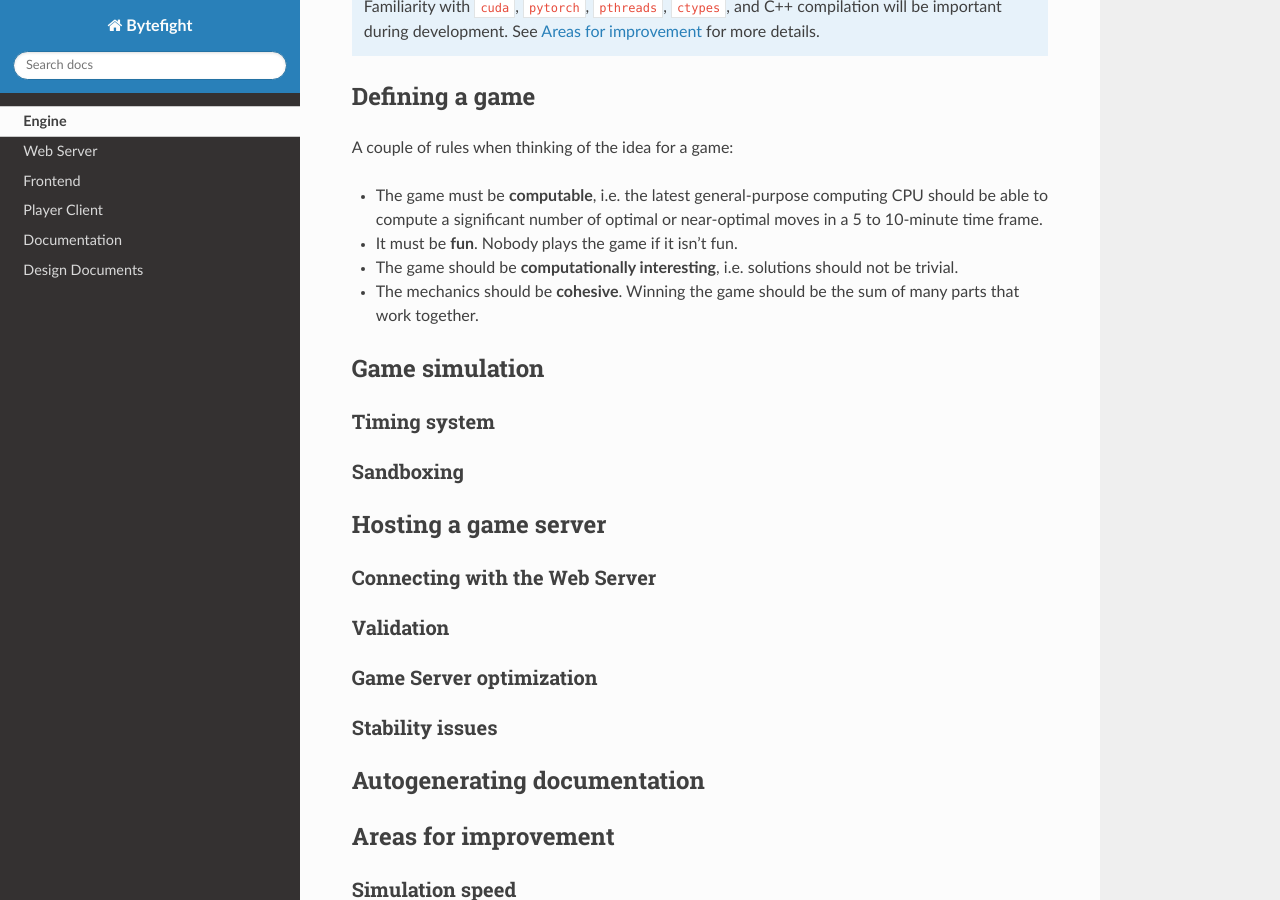
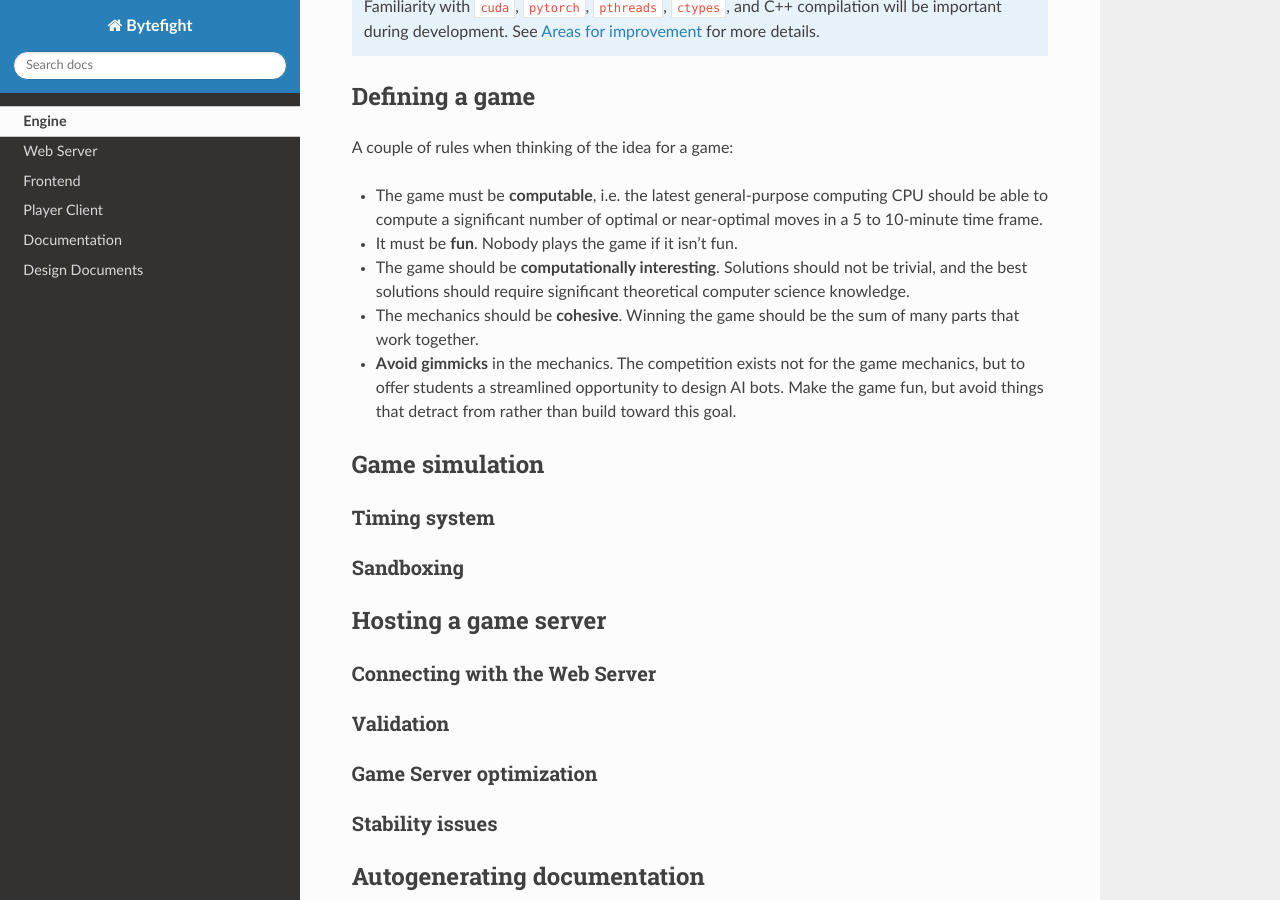
Before and after one commit to ByteFight-GT/documentation, a Sphinx documentation site: the page built from docs/source/engine.rst, in a window 1280 px wide and 900 px high, scrolled down 973 px. Built offline with Sphinx 7.4.7 and the Read the Docs theme 3.1.0, drawn with Linux system fonts in a browser that asks for light colours.

Commit message:
Add to game design.

```diff
--- a/docs/source/engine.rst
+++ b/docs/source/engine.rst
@@ -27,8 +27,9 @@ A couple of rules when thinking of the idea for a game:
 
 * The game must be **computable**, i.e. the latest general-purpose computing CPU should be able to compute a significant number of optimal or near-optimal moves in a 5 to 10-minute time frame.
 * It must be **fun**. Nobody plays the game if it isn't fun.
-* The game should be **computationally interesting**, i.e. solutions should not be trivial.
+* The game should be **computationally interesting**. Solutions should not be trivial, and the best solutions should require significant theoretical computer science knowledge.
 * The mechanics should be **cohesive**. Winning the game should be the sum of many parts that work together.
+* **Avoid gimmicks** in the mechanics. The competition exists not for the game mechanics, but to offer students a streamlined opportunity to design AI bots. Make the game fun, but avoid things that detract from rather than build toward this goal.
 
 Game simulation
 ---------------
```
